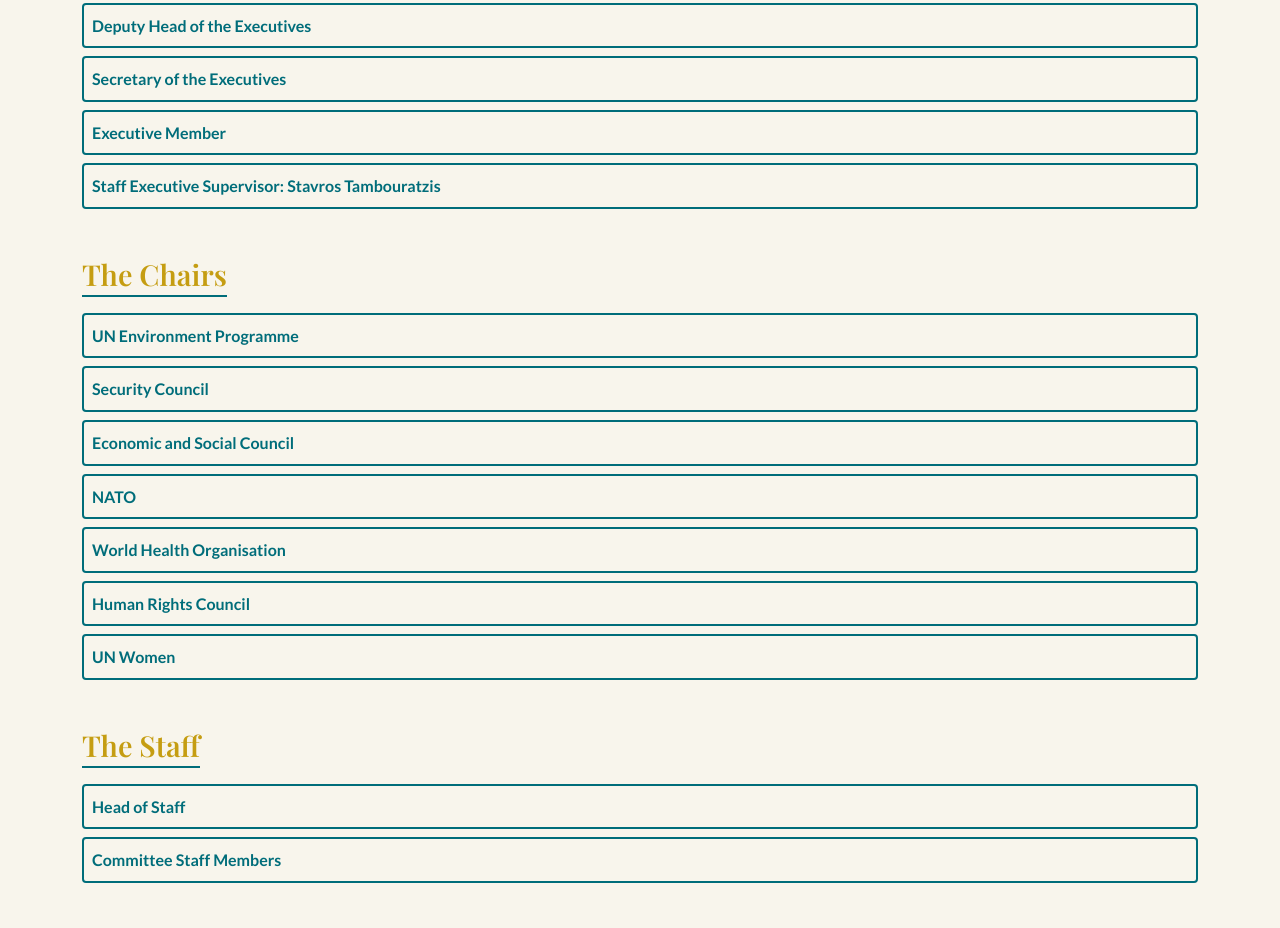
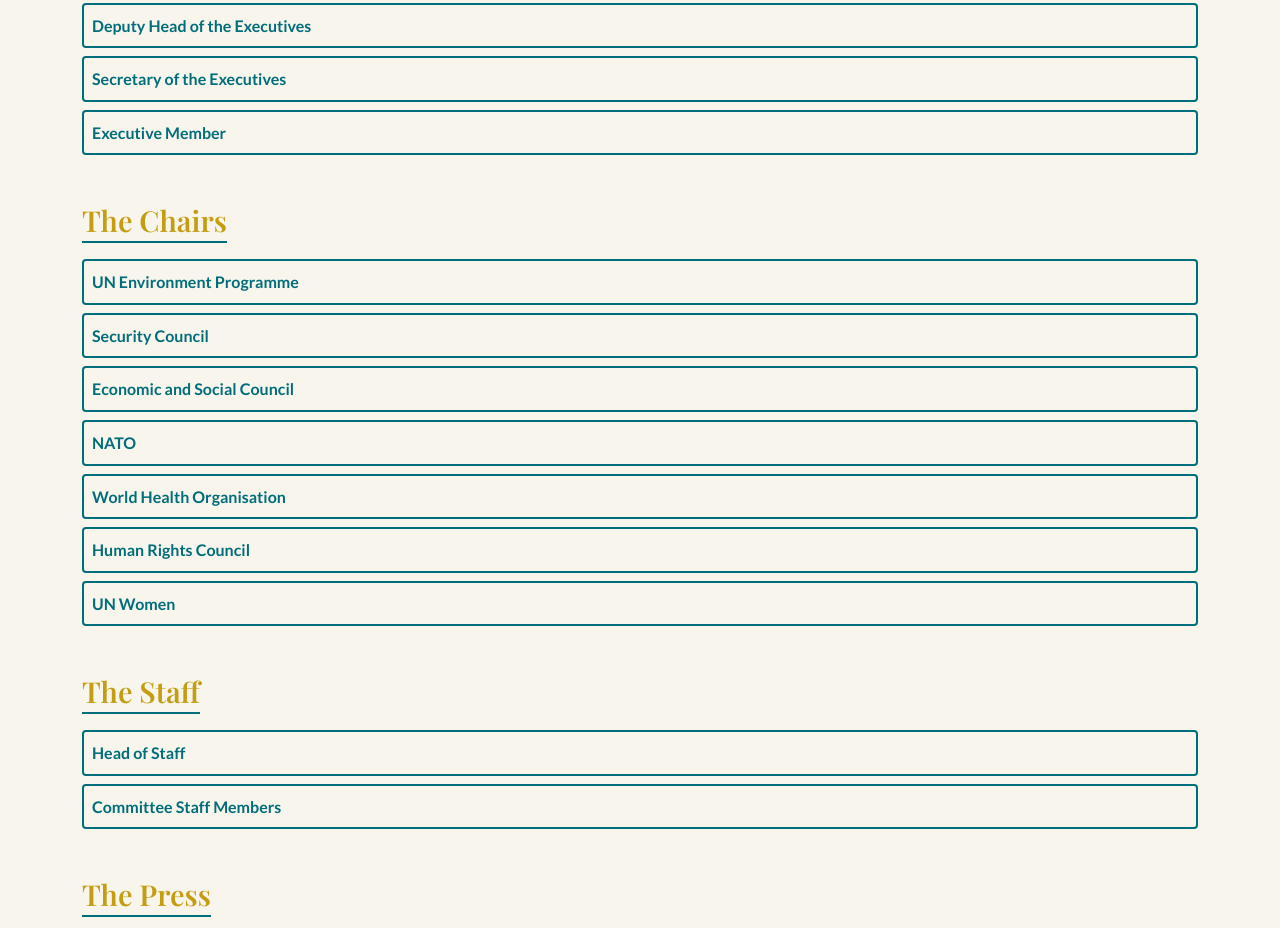
Before and after one commit to PyleaMUN/people2026, a plain HTML site: page index.html in a window 1280 px wide. Shown: the part 1193-2121 px from the top of the page. Drawn offline with nearby package versions, Linux system fonts and the light colour scheme.

Commit message:
Update index.html

```diff
--- a/index.html
+++ b/index.html
@@ -270,16 +270,7 @@
             Executive Member
           </button>
         </li>
-                <li class="mb-2">
-          <button class="role-btn"
-                  data-name="Stavros Tambouratzis"
-                  data-role="Staff Executive Supervisor"
-                  data-img="tambouratzis.png"
-                  data-info="Stavros Tambouratzis oversees and coordinates the staff executives, ensuring alignment between executive decisions and staff execution.">
-            Staff Executive Supervisor: Stavros Tambouratzis
-          </button>
-        </li>
-      </ul>
+        </ul>
     </div>
     <!-- The Chairs -->
     <div class="section">
```
